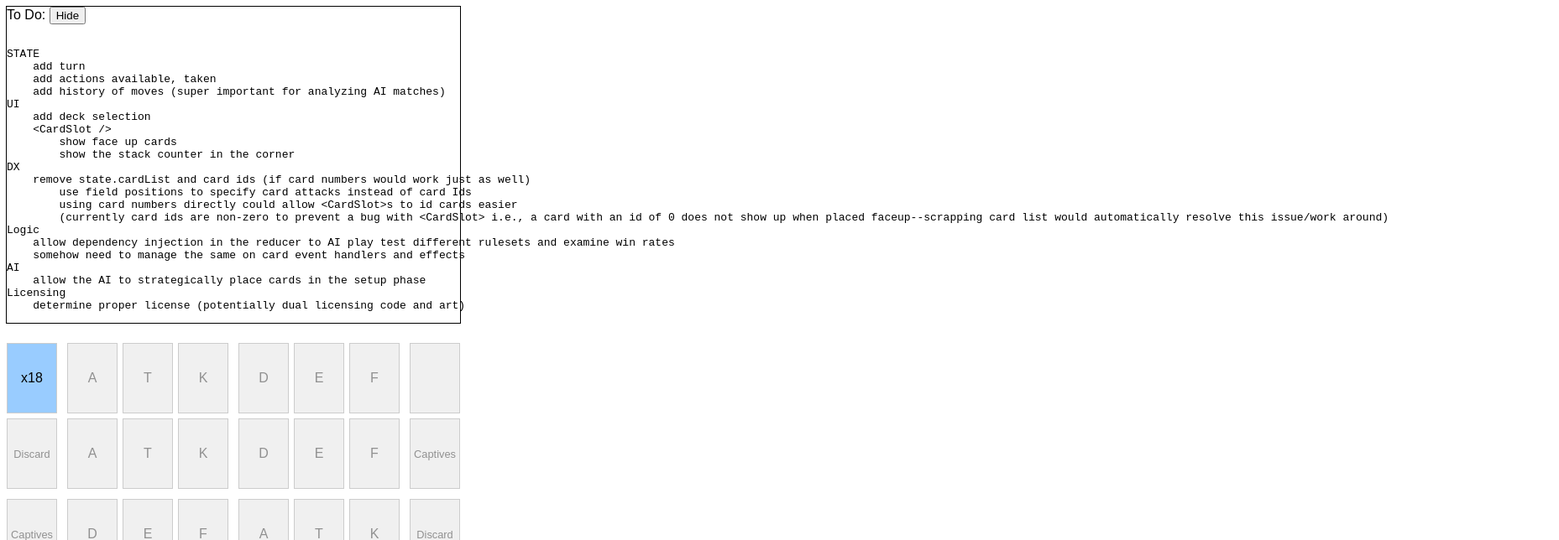
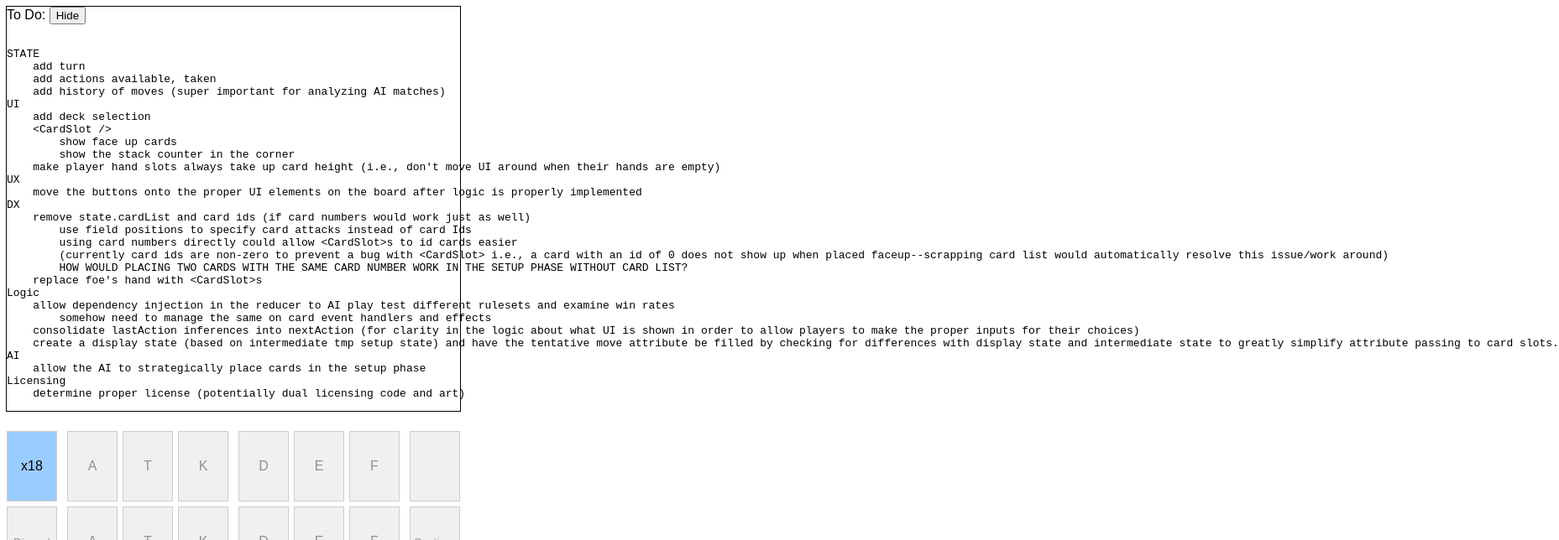
Before and after one commit to fauxsaurus/card-game, a React (Vite) app: page / in a window 1280 px wide. Shown: the top 644 px of the page at 84% size, 1857 px wide, since content can reach past the window. Built offline with nearby package versions, Linux system fonts and the light colour scheme.

Commit message:
Update todo.tsx

```diff
--- a/src/todo.tsx
+++ b/src/todo.tsx
@@ -10,14 +10,21 @@ UI
 	<CardSlot />
 		show face up cards
 		show the stack counter in the corner
+	make player hand slots always take up card height (i.e., don't move UI around when their hands are empty)
+UX
+	move the buttons onto the proper UI elements on the board after logic is properly implemented
 DX
 	remove state.cardList and card ids (if card numbers would work just as well)
 		use field positions to specify card attacks instead of card Ids
 		using card numbers directly could allow <CardSlot>s to id cards easier
 		(currently card ids are non-zero to prevent a bug with <CardSlot> i.e., a card with an id of 0 does not show up when placed faceup--scrapping card list would automatically resolve this issue/work around)
+		HOW WOULD PLACING TWO CARDS WITH THE SAME CARD NUMBER WORK IN THE SETUP PHASE WITHOUT CARD LIST?
+	replace foe's hand with <CardSlot>s
 Logic
 	allow dependency injection in the reducer to AI play test different rulesets and examine win rates
-	somehow need to manage the same on card event handlers and effects
+		somehow need to manage the same on card event handlers and effects
+	consolidate lastAction inferences into nextAction (for clarity in the logic about what UI is shown in order to allow players to make the proper inputs for their choices)
+	create a display state (based on intermediate tmp setup state) and have the tentative move attribute be filled by checking for differences with display state and intermediate state to greatly simplify attribute passing to card slots.
 AI
 	allow the AI to strategically place cards in the setup phase
 Licensing
```
